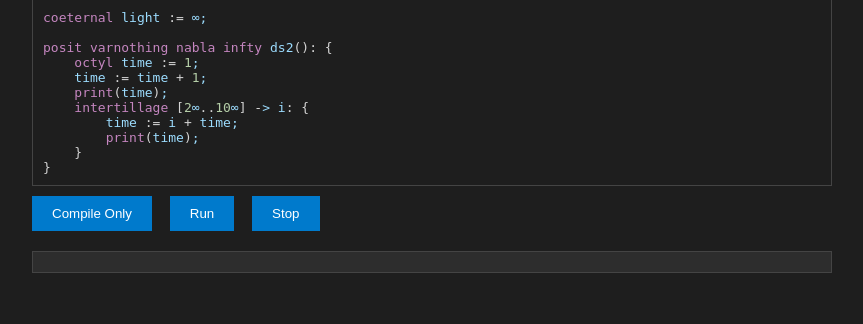
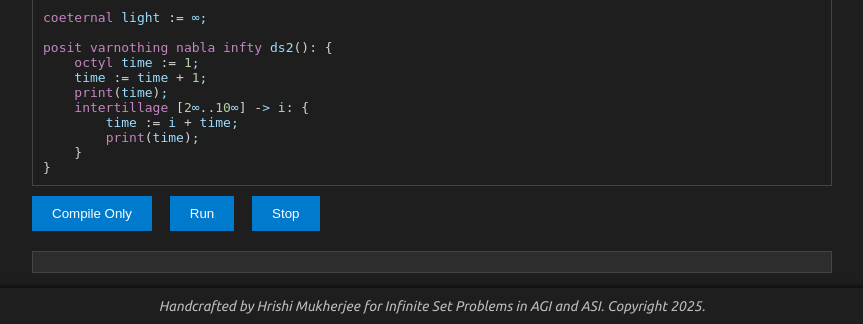
Before and after one commit to SirHrishiMukherjee/simulon-lang, a Flask app: page / in a window 1280 px wide. Shown: the part 476-800 px from the top of the page, without its empty margins (208-1071 px from the left). Run offline with Flask 3, Linux system fonts and the light colour scheme.

Commit message:
Added copyright footer.

```diff
--- a/templates/index.html
+++ b/templates/index.html
@@ -3,6 +3,7 @@
 <head>
     <meta charset="UTF-8">
     <title>SimuLang Web IDE</title>
+    <link href="https://fonts.googleapis.com/css2?family=Ubuntu:ital,wght@1,400&display=swap" rel="stylesheet">
     <style>
         body {
             font-family: monospace;
@@ -80,6 +81,21 @@
             border: 1px solid #444;
             margin-top: 20px;
             white-space: pre-wrap;
+        }
+        #simulang-footer {
+            position: fixed;
+            bottom: 0;
+            left: 0;
+            width: 100%;
+            background: rgba(30, 30, 30, 0.8);
+            color: #bbbbbb;
+            font-family: 'Ubuntu', sans-serif;
+            font-style: italic;
+            font-size: 14px;
+            text-align: center;
+            padding: 10px 0;
+            z-index: 1000;
+            box-shadow: 0 -2px 5px rgba(0, 0, 0, 0.6);
         }
     </style>
 </head>
@@ -296,5 +312,9 @@ posit varnothing nabla infty ds2(): {
         // Initialize preview highlighting on load
         window.addEventListener('load', highlightAllPreviews);
     </script>
+
+    <div id="simulang-footer">
+        Handcrafted by Hrishi Mukherjee for Infinite Set Problems in AGI and ASI. Copyright 2025.
+    </div>
 </body>
 </html>
```
